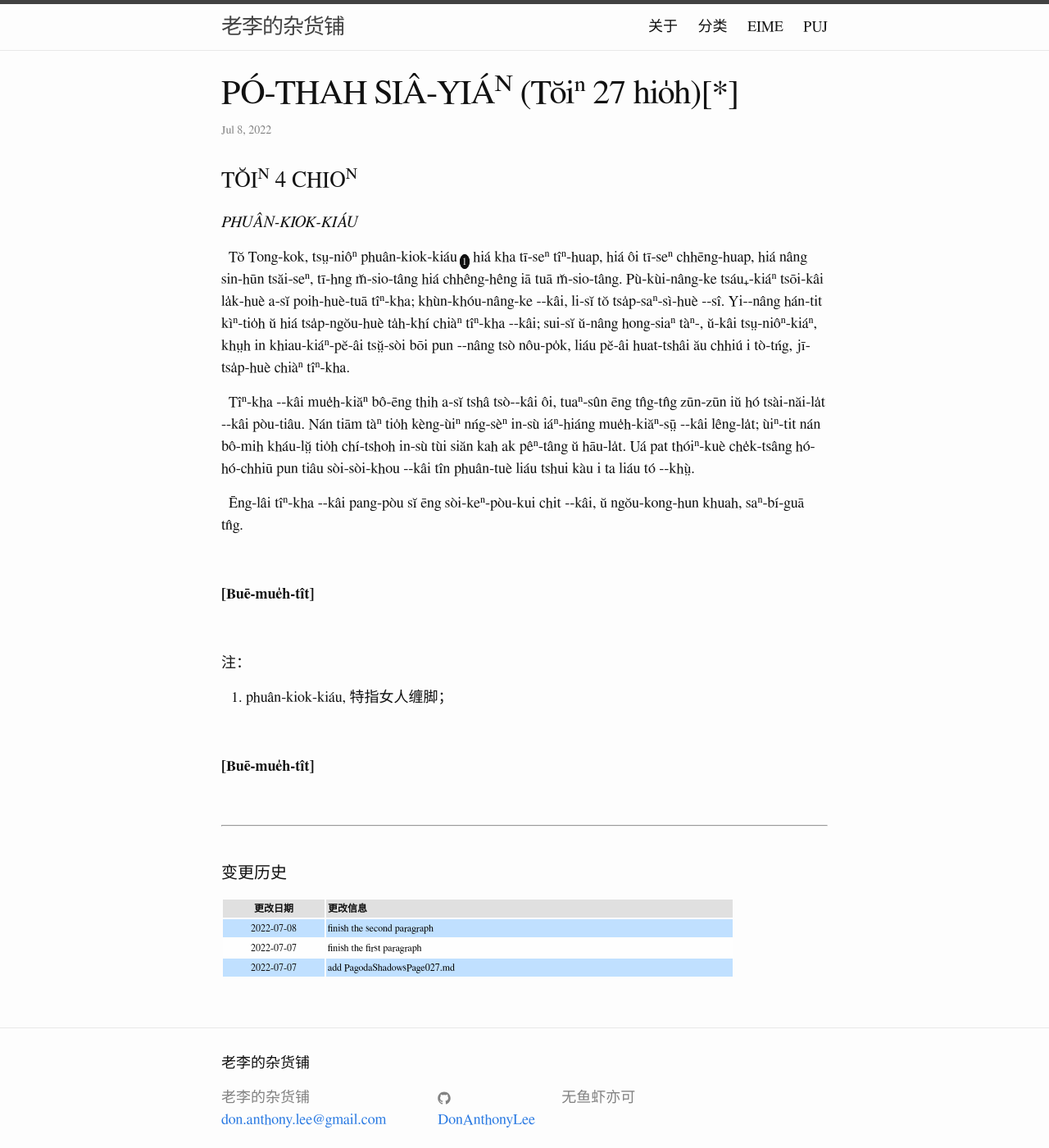
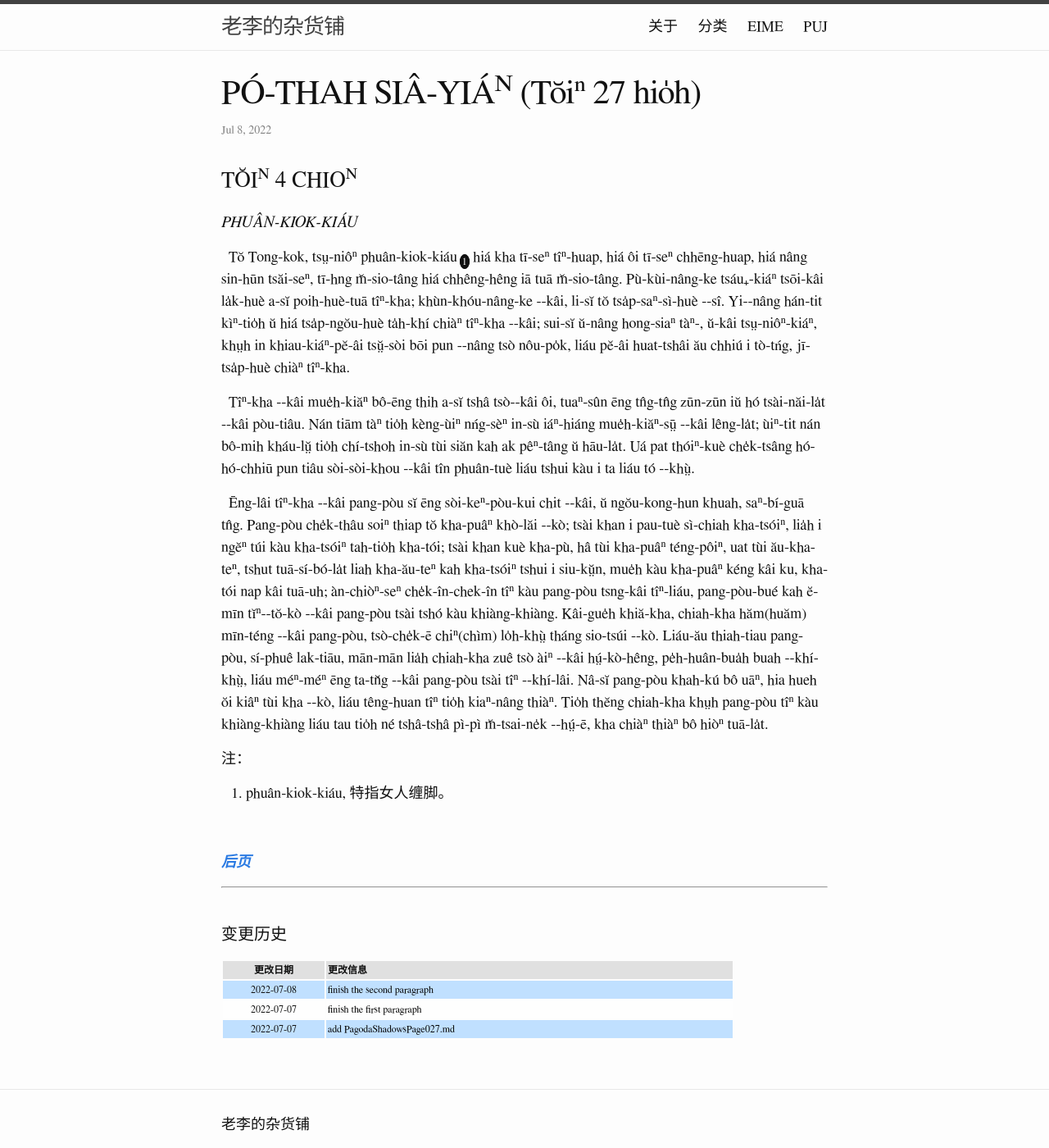
Before and after one commit to DonAnthonyLee/DonAnthonyLee.github.io, a Jekyll site: the page built from docs/puj/PagodaShadowsPage027.md, in a window 1280 px wide and 1400 px high. Shown: the whole window at 82% size. Built offline with Jekyll 4.4.1, drawn with Linux system fonts in a browser that asks for light colours; some web fonts are replaced.

Commit message:
PagodaShadowsPage027.md complete

```diff
--- a/docs/puj/PagodaShadowsPage027.md
+++ b/docs/puj/PagodaShadowsPage027.md
@@ -1,6 +1,6 @@
 ---
 layout: post
-title:  "PÓ-THAH SIÂ-YIÁᴺ (Tŏiⁿ 27 hio̍h)[*]"
+title:  "PÓ-THAH SIÂ-YIÁᴺ (Tŏiⁿ 27 hio̍h)"
 date:   2022-07-08 12:00:00 +0800
 tag: PUJ_translation
 ---
@@ -37,42 +37,38 @@
 <!-- I once saw a sturdy tree inwreathed and clasped to death by a fragile vine. -->
 Uá pat thóiⁿ-kuè che̍k-tsâng hó-hó-chhiū pun tiâu sòi-sòi-khou &#x002D;&#x002D;kâi tîn phuân-tuè liáu tshui kàu i ta liáu tó &#x002D;&#x002D;khṳ̀.
 
+<!-- 这段翻译得好费气力，未曾亲眼看过，只能想象了... -->
 <!-- The bandages used in mis-shaping the feet are woven in small hand-looms, and are about two inches wide and ten feet long. -->
 &nbsp;&nbsp;Ēng-lâi tîⁿ-kha &#x002D;&#x002D;kâi pang-pòu sĭ ēng sòi-keⁿ-pòu-kui chit &#x002D;&#x002D;kâi, ŭ ngŏu-kong-hun khuah, saⁿ-bí-guā tn̂g.
 <!-- One end of the bandage is laid on the inside of the instep; -->
+Pang-pòu che̍k-thâu soiⁿ thiap tŏ kha-puâⁿ khò-lăi &#x002D;&#x002D;kò;
 <!-- thence it is carried over the four small toes, drawing them down upon the sole; -->
+tsài khan i pau-tuè sì-chiah kha-tsóiⁿ, lia̍h i ngĕⁿ túi kàu kha-tsóiⁿ tah-tio̍h kha-tói;
 <!-- then it passes under the foot, over the instep, and around the heel, drawing the heel and toe nearer together, making a bulge on the instep, and a deep niche in the sole underneath; -->
+tsài khan kuè kha-pù, hâ tùi kha-puâⁿ téng-pôiⁿ, uat tùi ău-kha-teⁿ, tshut tuā-sí-bó-la̍t liah kha-ău-teⁿ kah kha-tsóiⁿ tshui i siu-kṳ̆n, mue̍h kàu kha-puâⁿ kéng kâi ku, kha-tói nap kâi tuā-uh;
 <!-- thence it follows its former course until the bandage is all applied, and the last end is sewn down firmly on the underlying cloth. -->
+àn-chiòⁿ-seⁿ che̍k-în-chek-în tîⁿ kàu pang-pòu tsng-kâi tîⁿ-liáu, pang-pòu-bué kah ĕ-mīn tĭⁿ&#x002D;&#x002D;tŏ-kò &#x002D;&#x002D;kâi pang-pòu tsài tshó kàu khiàng-khiàng.
 <!-- Once a month or oftener, the feet, with the bandages upon them, are put into a bucket of hot water and soaked. -->
+Kâi-gue̍h khiă-kha, chiah-kha hăm(huăm) mīn-téng &#x002D;&#x002D;kâi pang-pòu, tsò-che̍k-ē chiⁿ(chìm) lo̍h-khṳ̀ tháng sio-tsúi &#x002D;&#x002D;kò.
 <!-- Then the bandages are removed, the dead skin is rubbed off, the foot is kneaded more fully into the desired shape, pulverized alum is laid on, and clean bandages quickly applied. -->
+Liáu-ău thiah-tiau pang-pòu, sí-phuê lak-tiāu, mān-mān lia̍h chiah-kha zuê tsò àiⁿ &#x002D;&#x002D;kâi hṳ́-kò-hêng, pe̍h-huân-bua̍h buah &#x002D;&#x002D;khí-khṳ̀, liáu méⁿ-méⁿ ēng ta-tn̆g &#x002D;&#x002D;kâi pang-pòu tsài tîⁿ &#x002D;&#x002D;khí-lâi.
 <!-- If the bandages are long left off, the blood would again circulate in the feet, and the rebinding would be very painful. -->
+Nâ-sĭ pang-pòu khah-kú bô uāⁿ, hia hueh ŏi kiâⁿ tùi kha &#x002D;&#x002D;kò, liáu têng-huan tîⁿ tio̍h kiaⁿ-nâng thiàⁿ.
 <!-- The pain is least when the feet are so firmly and so constantly bound as to be benumbed by the pressure of the bandages. -->
+Tio̍h thĕng chiah-kha khṳh pang-pòu tîⁿ kàu khiàng-khiàng liáu tau tio̍h né tshâ-tshâ pì-pì m̆-tsai-ne̍k &#x002D;&#x002D;hṳ́-ē, kha chiàⁿ thiàⁿ bô hiòⁿ tuā-la̍t.
 <br>
+
+
+注：
+1. <span id="note_1">phuân-kiok-kiáu, 特指女人缠脚。<span>
+<br>
+
 
 <br>
 
-**[Buē-mue̍h-tît]**
-
-<br>
-
-注：
-1. <span id="note_1">phuân-kiok-kiáu, 特指女人缠脚；<span>
-<br>
-
-<br>
-
-**[Buē-mue̍h-tît]**
-
-<br>
-
-<!--
-
-<br>
-
-***[前页](PagodaShadowsPage026.html)***
+<!-- ***[前页](PagodaShadowsPage026.html)*** -->
 ***[后页](PagodaShadowsPage028.html)***
 
--->
 
 ---
 <br>
```
